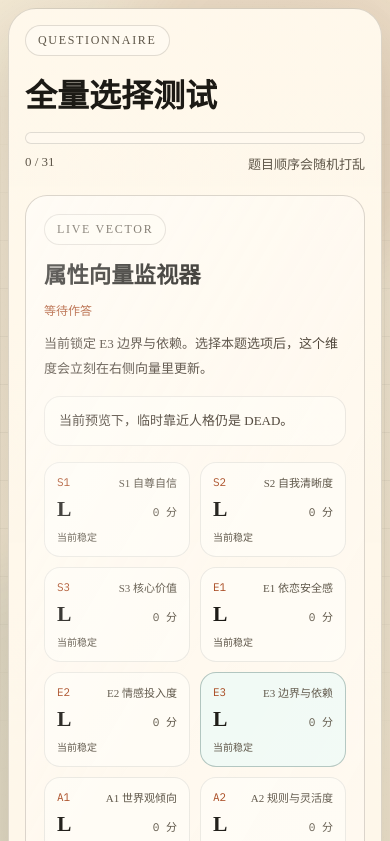
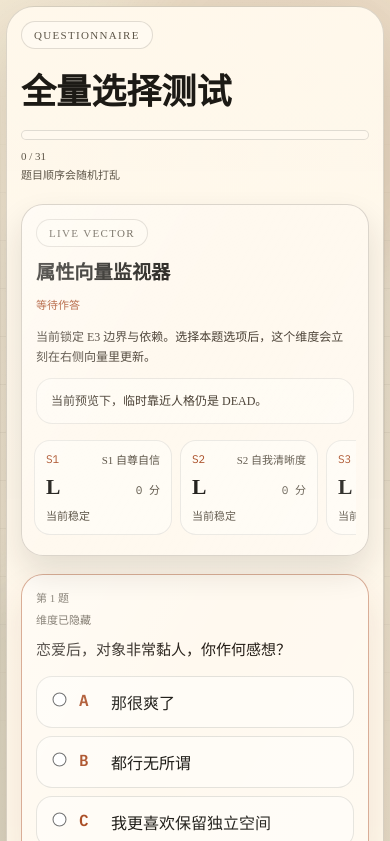
Before and after one commit to fly-pigTH/inverse-sbti, a website with bundled scripts: page site/index.html in a window 390 px wide. Both pictures are taken after a click on the button "开始测试". Shown: the top 841 px of the page. Built offline with nearby package versions, Linux system fonts and the light colour scheme.

Commit message:
Improve mobile layout for test flow

```diff
--- a/site/styles.css
+++ b/site/styles.css
@@ -190,6 +190,9 @@ h1 {
 
 .btn {
   appearance: none;
+  display: inline-flex;
+  align-items: center;
+  justify-content: center;
   border: none;
   border-radius: 999px;
   padding: 14px 20px;
@@ -836,6 +839,16 @@ h1 {
     min-width: 0;
   }
 
+  .progress-meta {
+    flex-direction: column;
+    align-items: flex-start;
+    gap: 4px;
+  }
+
+  .test-head h2 {
+    font-size: clamp(1.75rem, 9vw, 2.3rem);
+  }
+
   h1 {
     font-size: clamp(4rem, 22vw, 7rem);
   }
@@ -853,7 +866,185 @@ h1 {
     text-align: left;
   }
 
+  .question-card {
+    padding: 14px;
+  }
+
+  .question-card.is-active-question {
+    transform: none;
+  }
+
+  .question-head {
+    flex-direction: column;
+    gap: 6px;
+  }
+
+  .question-title {
+    margin-top: 10px;
+    font-size: 15px;
+    line-height: 1.82;
+  }
+
+  .options {
+    margin-top: 12px;
+    gap: 8px;
+  }
+
+  .option {
+    grid-template-columns: auto 22px 1fr;
+    gap: 10px;
+    padding: 14px 12px;
+  }
+
+  .option:hover {
+    transform: none;
+  }
+
+  .option input {
+    margin-top: 3px;
+    transform: scale(1.08);
+  }
+
+  .vector-panel {
+    top: 8px;
+    padding: 14px;
+    box-shadow: 0 16px 32px rgba(31, 23, 13, 0.12);
+  }
+
+  .vector-panel-head h3 {
+    margin-top: 10px;
+    font-size: 1.22rem;
+  }
+
+  .vector-focus,
+  .vector-branch-hint {
+    margin-top: 10px;
+    font-size: 12px;
+    line-height: 1.72;
+  }
+
   .vector-grid {
-    grid-template-columns: repeat(2, minmax(0, 1fr));
+    display: flex;
+    grid-template-columns: none;
+    gap: 8px;
+    overflow-x: auto;
+    padding: 2px 2px 6px;
+    margin: 14px -2px 0;
+    scroll-snap-type: x proximity;
+    scrollbar-width: thin;
+  }
+
+  .vector-node {
+    flex: 0 0 148px;
+    min-width: 148px;
+    scroll-snap-align: start;
+  }
+
+  .test-actions {
+    align-items: stretch;
+  }
+
+  .test-actions > .subtle,
+  .test-actions > #testHint {
+    width: 100%;
+  }
+
+  .action-row {
+    width: 100%;
+    flex-direction: column;
+  }
+
+  .action-row > .btn,
+  .action-row > a.btn {
+    width: 100%;
+  }
+
+  .hero-actions {
+    width: 100%;
+    flex-direction: column;
+  }
+
+  .hero-actions > .btn,
+  .hero-actions > a.btn {
+    width: 100%;
+  }
+
+  .poster-card {
+    min-height: 300px;
+  }
+
+  .summary-card h3 {
+    font-size: 1.2rem;
+  }
+
+  .summary-card p,
+  .dim-item p {
+    font-size: 12px;
+    line-height: 1.72;
+  }
+
+  .dim-item {
+    padding: 12px;
+  }
+
+  .top-match {
+    align-items: start;
   }
 }
+
+@media (max-width: 480px) {
+  .shell {
+    width: calc(100vw - 12px);
+    padding-top: 6px;
+  }
+
+  .hero-frame,
+  .test-panel,
+  .result-panel {
+    padding: 14px;
+  }
+
+  .eyebrow {
+    font-size: 11px;
+    letter-spacing: 0.12em;
+  }
+
+  .hero-lead {
+    font-size: 15px;
+    line-height: 1.82;
+  }
+
+  .manifest-card ul {
+    line-height: 1.72;
+    padding-left: 16px;
+  }
+
+  .progress-bar {
+    height: 10px;
+  }
+
+  .question-index,
+  .question-dim,
+  .progress-meta,
+  .vector-type-preview,
+  .vector-node-name,
+  .vector-node-score,
+  .vector-node-sub {
+    font-size: 11px;
+  }
+
+  .option {
+    padding: 13px 11px;
+  }
+
+  .vector-node {
+    flex-basis: 138px;
+    min-width: 138px;
+    padding: 11px;
+  }
+
+  .match-badge {
+    padding: 9px 12px;
+    font-size: 12px;
+  }
+}
```
